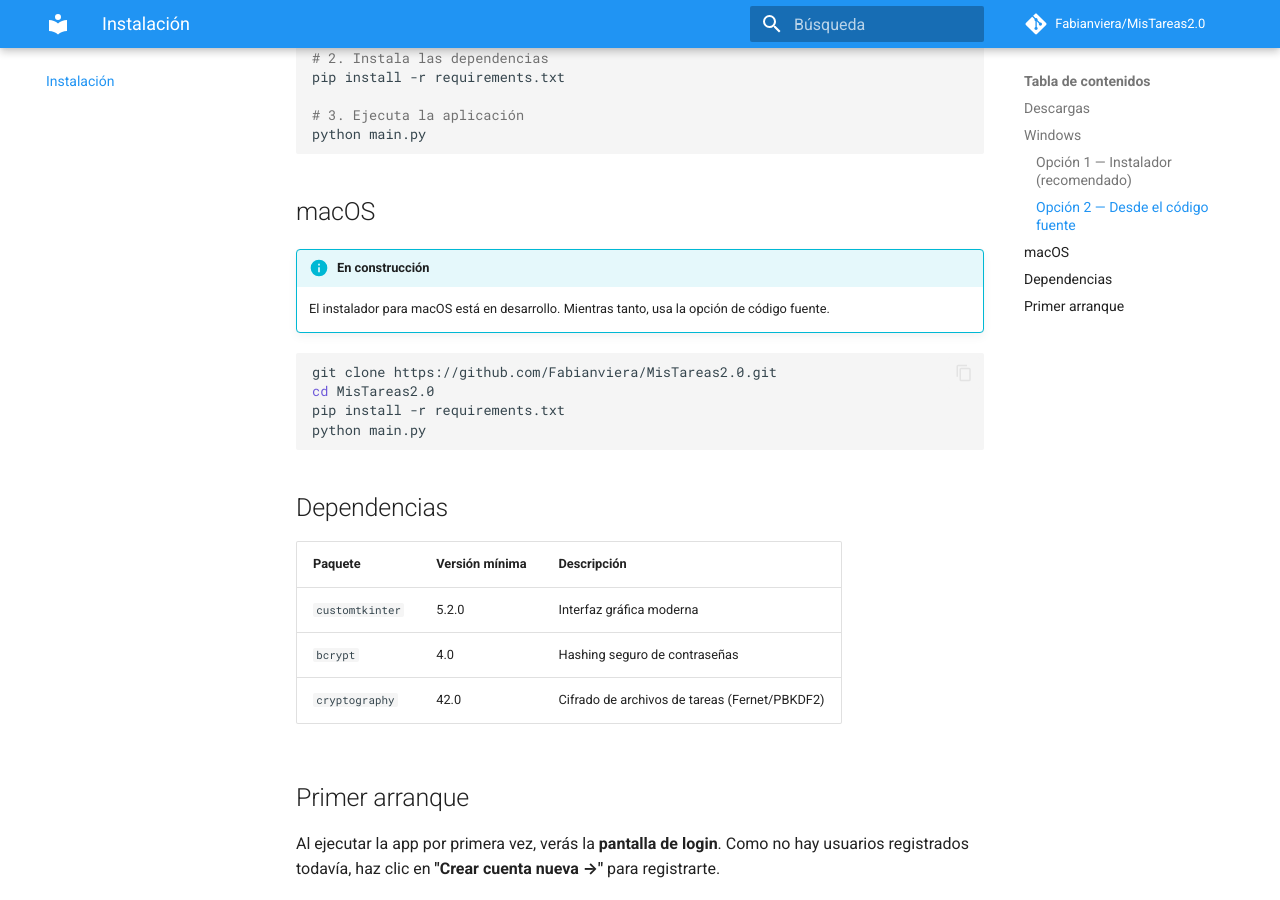
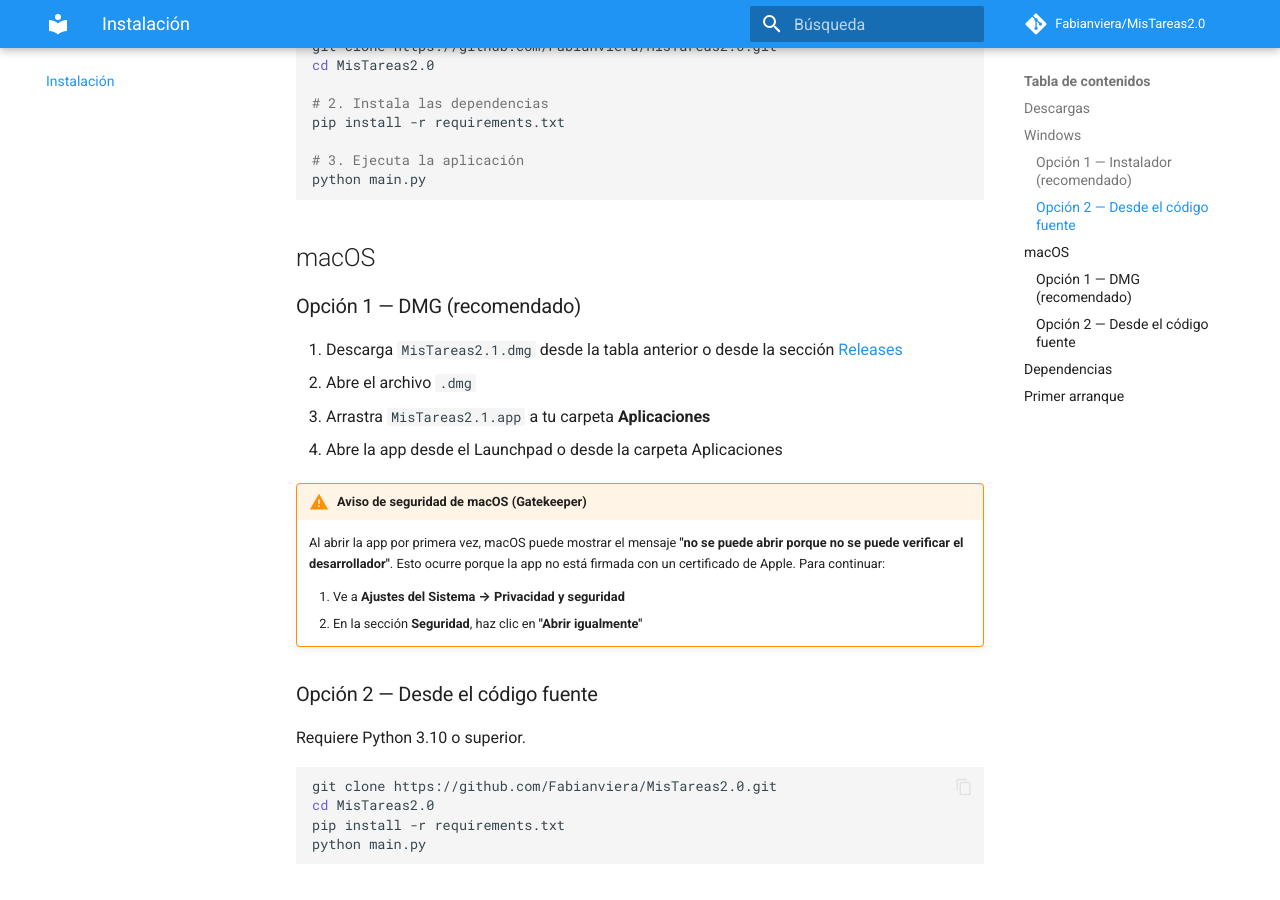
Before and after one commit to Fabianviera/MisTareas2.0, an MkDocs documentation site: the page built from docs/instalacion.md, in a window 1280 px wide and 900 px high, scrolled down 1029 px. Built offline with MkDocs 1.6.1 and Material for MkDocs 9.7.7, drawn with Linux system fonts in a browser that asks for light colours; comment, search, counter and statistics services are not loaded; some of the changed text lies outside the part shown.

Commit message:
docs: añadir referencias al DMG de macOS en toda la documentación

````diff
--- a/docs/instalacion.md
+++ b/docs/instalacion.md
@@ -2,10 +2,11 @@
 
 ## Descargas
 
-| Archivo | Descripción | Enlace |
-|---------|-------------|--------|
-| `Installer_MisTareas2.1.exe` | Instalador para Windows (recomendado) | [Descargar](https://github.com/Fabianviera/MisTareas2.0/releases/latest/download/Installer_MisTareas2.1.exe) |
-| `MisTareas2.1.exe` | Ejecutable portable (sin instalación) | [Descargar](https://github.com/Fabianviera/MisTareas2.0/releases/latest/download/MisTareas2.1.exe) |
+| Archivo | Plataforma | Descripción | Enlace |
+|---------|-----------|-------------|--------|
+| `Installer_MisTareas2.1.exe` | Windows | Instalador (recomendado) | [Descargar](https://github.com/Fabianviera/MisTareas2.0/releases/latest/download/Installer_MisTareas2.1.exe) |
+| `MisTareas2.1.exe` | Windows | Ejecutable portable (sin instalación) | [Descargar](https://github.com/Fabianviera/MisTareas2.0/releases/latest/download/MisTareas2.1.exe) |
+| `MisTareas2.1.dmg` | macOS | Imagen de disco | [Descargar](https://github.com/Fabianviera/MisTareas2.0/releases/latest/download/MisTareas2.1.dmg) |
 
 ## Windows
 
@@ -40,8 +41,23 @@ python main.py
 
 ## macOS
 
-!!! info "En construcción"
-    El instalador para macOS está en desarrollo. Mientras tanto, usa la opción de código fuente.
+### Opción 1 — DMG (recomendado)
+
+1. Descarga `MisTareas2.1.dmg` desde la tabla anterior o desde la sección [Releases](https://github.com/Fabianviera/MisTareas2.0/releases)
+2. Abre el archivo `.dmg`
+3. Arrastra `MisTareas2.1.app` a tu carpeta **Aplicaciones**
+4. Abre la app desde el Launchpad o desde la carpeta Aplicaciones
+
+!!! warning "Aviso de seguridad de macOS (Gatekeeper)"
+    Al abrir la app por primera vez, macOS puede mostrar el mensaje **"no se puede abrir porque no se puede verificar el desarrollador"**.
+    Esto ocurre porque la app no está firmada con un certificado de Apple. Para continuar:
+
+    1. Ve a **Ajustes del Sistema → Privacidad y seguridad**
+    2. En la sección **Seguridad**, haz clic en **"Abrir igualmente"**
+
+### Opción 2 — Desde el código fuente
+
+Requiere Python 3.10 o superior.
 
 ```bash
 git clone https://github.com/Fabianviera/MisTareas2.0.git
````
Also changed, not shown: README.md (+6 -1 lines), docs/changelog.md (+1 -0 lines), docs/index.md (+7 -5 lines).
